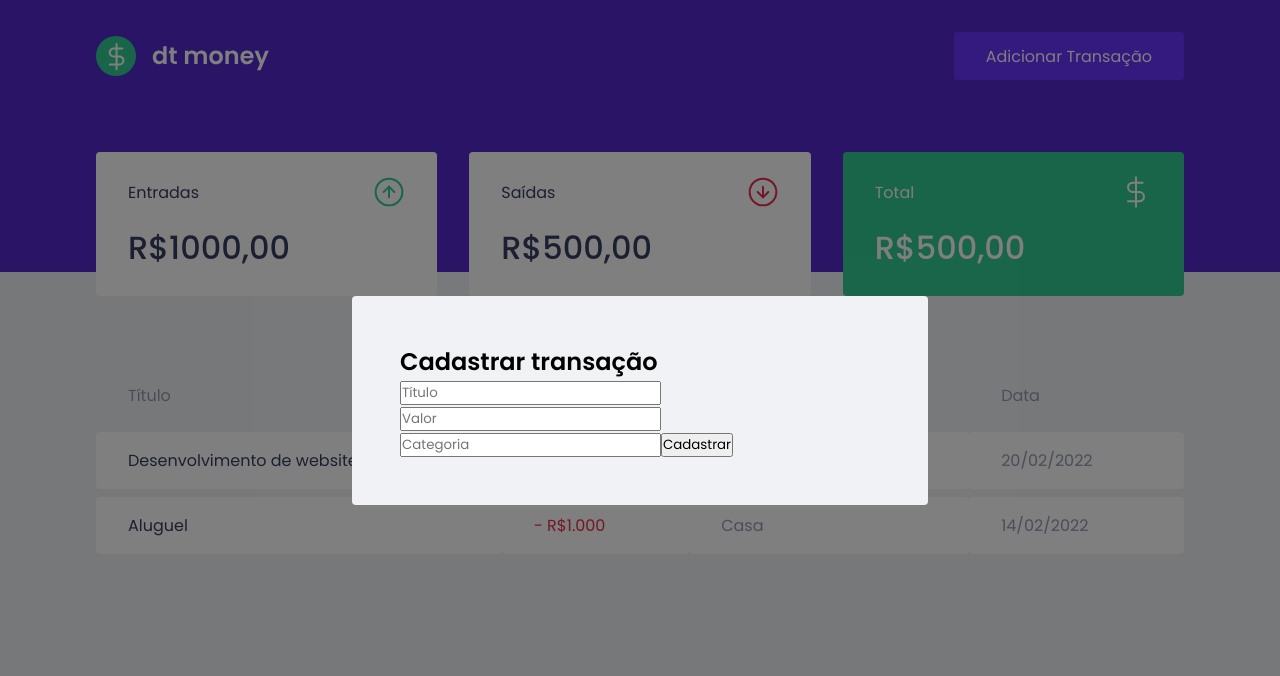
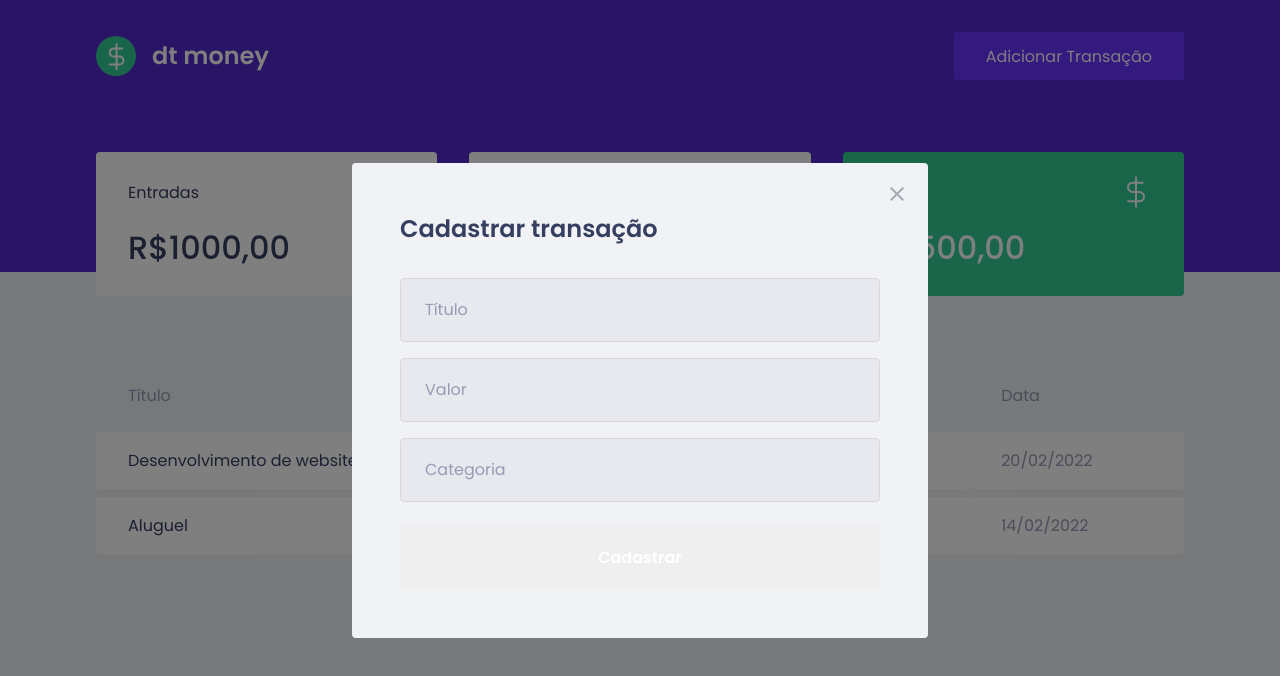
Before and after one commit to Erickbci/ignite_dtmoney, a React (Create React App) app: page / in a window 1280 px wide. Both pictures are taken after a click on the button "Adicionar Transação". Shown: the top 676 px of the page. Built offline with nearby package versions, Linux system fonts and the light colour scheme; no server answers; what miragejs would draw is missing.

Commit message:
Estilizando Modal

```diff
--- a/src/components/NewTransactionModal/index.tsx
+++ b/src/components/NewTransactionModal/index.tsx
@@ -1,5 +1,7 @@
 import Modal from 'react-modal';
 import { Container } from './styles';
+
+import closeImg from '../../assets/close.svg'
 
 interface NewTransactionModalProps {
   isOpen: boolean;
@@ -14,6 +16,14 @@
     overlayClassName="react-modal-overlay"
     className="react-modal-content"
     >
+
+      <button
+        type='button'
+        onClick={onRequestClose}
+        className="react-modal-close">
+          <img src={closeImg} alt="Fechar Modal" />
+      </button>
+
        <Container>
         <h2>Cadastrar transação</h2>
 
--- a/src/components/NewTransactionModal/styles.ts
+++ b/src/components/NewTransactionModal/styles.ts
@@ -1,5 +1,49 @@
 import styled from 'styled-components';
 
-export const Container = styled.div`
+export const Container = styled.form`
+    h2 {
+        color: var(--text-title);
+        font-size: 1.5rem;
+        margin-bottom: 2rem;
+    }
 
+    input {
+        width: 100%;
+        padding: 0 1.5rem;
+        height: 4rem;
+        border-radius: 0.25rem;
+
+        border: 1px solid #d7d7d7;
+        background: #e7e9ee;
+
+        font-weight: 400;
+        font-size: 1rem;
+
+        &::placeholder {
+            color: var(--text-body);
+        }
+
+        & + input {
+            margin-top: 1rem;
+        }
+    }
+
+    button[type="submit"] {
+        width: 100%;
+        padding: 0 1.5rem;
+        height: 4rem;
+        background: var (--green);
+        color: #FFF;
+        border-radius: 0.25rem;
+        border: 0;
+        font-size: 1rem;
+        margin-top: 1.5rem;
+        font-weight: 600;
+
+        transition: filter 0.2s;
+
+        &:hover {
+            filter: brightness(0.9);
+        }
+    }
 `;
--- a/src/styles/global.ts
+++ b/src/styles/global.ts
@@ -77,4 +77,18 @@
         border-radius: 0.25rem;
     }
 
+    .react-modal-close {
+        position: absolute;
+        right: 1.5rem;
+        top: 1.5rem;
+        border: 0;
+        background: transparent;
+
+        transition: filter 0.2s;
+
+        &:hover {
+            filter: brightness(0.9);
+        }
+    }
+
 `
```
